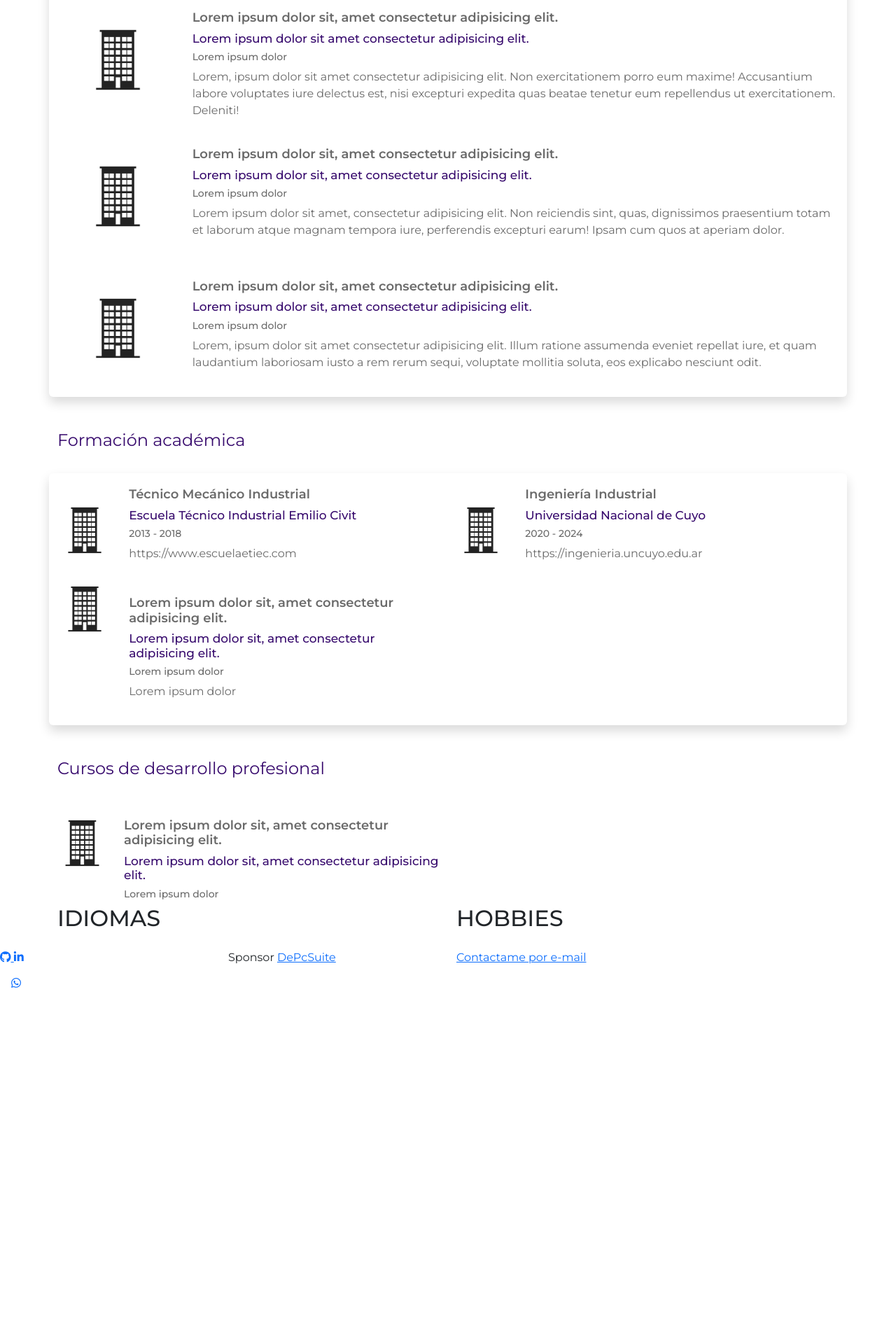
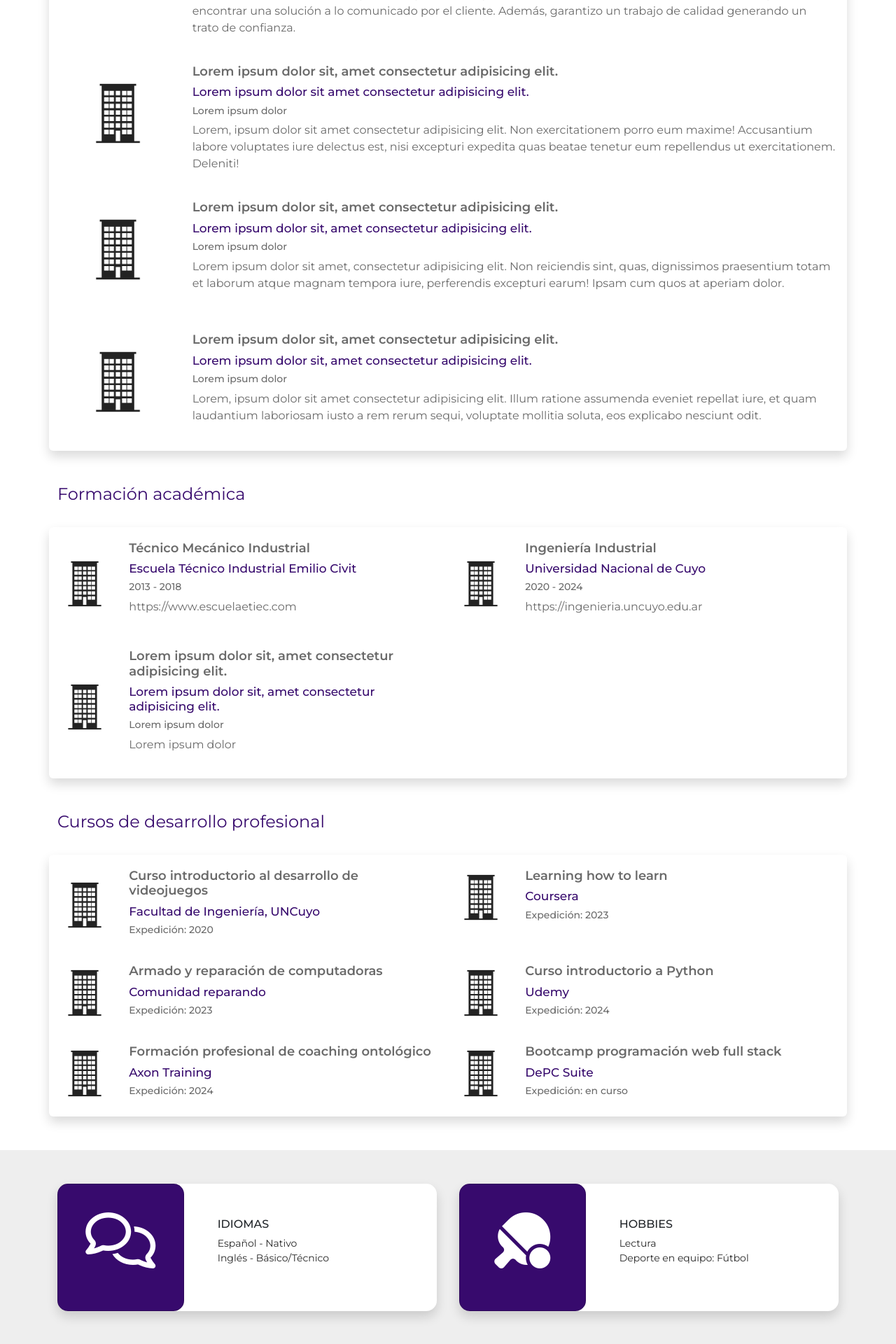
Before and after one commit to sk-mati/portfolio, a PHP site: page /sobre-mi.html in a window 1280 px wide. Shown: the part 1685-3605 px from the top of the page at 70% size. Before the commit the page ends 3096 px from the top, so only its background shows below. Run offline with PHP 8.4, Linux system fonts and the light colour scheme.

Commit message:
changes_14_10

```diff
--- a/css/estilos.css
+++ b/css/estilos.css
@@ -137,21 +137,17 @@ nav .active {
     text-decoration: none;
 }
 
-#proyectos footer .fa-linkedin-in, #sobremi footer .fa-linkedin-in{
+#proyectos footer .fa-linkedin-in, #sobremi footer .fa-linkedin-in {
     color: #E20000;
     background-color: white;
-    font-size: 20px;
-    border: 0px;
-    height: 32px;
-    width: 32px;
-    text-align: center;
-    padding: 8px 0 0 0;
-    border-radius: 80px;
-    margin: 0 8px;
+    font-size: 28px;
+    padding: 8px 8px 4px 8px;
+    border-radius: 22px;
+    margin-left: 10px;
 }
 
 #proyectos footer .fa-github, #sobremi footer .fa-github {
-    font-size: 30px;
+    font-size: 38px;
     color: #E20000;
 }
 
@@ -261,3 +257,37 @@ nav .active {
     -webkit-filter: grayscale(100%);
     filter: grayscale(0%);
 }
+
+#extras .card {
+    background-color:#370a6d;
+    border-radius: 15px;
+    padding: 40px 0;
+}
+
+#extras .card-idiomas {
+    border-radius: 15px;
+}
+
+#extras h2 {
+    font-size: 16px;
+}
+
+#sobremi .card {
+    height: 182px;
+}
+
+#extras i {
+    font-size: 80px;
+    color: white;
+}
+
+#extras ul {
+    padding: 0px;
+    font-size: 14px;
+    color: #282828;
+    list-style-type: none;
+}
+
+#extras {
+    background-color: #eee;
+}
--- a/sobre-mi.html
+++ b/sobre-mi.html
@@ -54,8 +54,9 @@
             <div class="row">
                 <div class="col-12 col-sm-7">
                     <h1 class="pb-5 pt-3">Sobre mí</h1>
-                    <p>Apasionado por la tecnología y gestión de proyectos. Soy desarrollador de programación Full Stack
-                        y de Base de datos.</p>
+                    <p>Soy desarrollador de programación Full Stack y de Base de datos. Trabajador autónomo y estudiante con capacidad de constante actualización
+                    y aprendizaje sobre competencias propias.
+                    Afín al área tecnológica tanto en dispositivos como en programación. Flexible a cada retroalimentación en forma sumatoria.</p>
                     <a href="contacto.html" class="btn btn-rojo my-5">Enviar mensaje</a>
                 </div>
                 <div class="col-10 col-sm-3 py-5 pe-5 d-none d-sm-block">
@@ -183,10 +184,11 @@
                                 <img src="images/sin-logo.png" alt="" class="img-fluid" class="baw">
                             </div>
                             <div class="col-sm-10 mt-4">
-                                <h3>Trabajador autónomo</h3>
-                                <h4>Profesor particular</h4>
+                                <h3>Profesor particular</h3>
+                                <h4>Trabajo autónomo</h4>
                                 <h5>ene 2019 - actualidad</h5>
-                                <p>Clases particulares en diversas materias técnicas</p>
+                                <p>Acompañamiento personalizado a diversos alumnos en distintas materias de índole técnico.
+                                Acompañamiento de personas en áreas relacionadas a la enseñanza computacional.</p>
                             </div>
                         </div>
                         <div class="row">
@@ -194,10 +196,14 @@
                                 <img src="images/sin-logo.png" alt="" class="img-fluid">
                             </div>
                             <div class="col-sm-10 mt-4">
-                                <h3>Trabajador autónomo</h3>
-                                <h4>Reparador</h4>
+                                <h3>Reparador de equipos electrónicos</h3>
+                                <h4>Trabajo autónomo</h4>
                                 <h5>ene 2019 - actualidad</h5>
-                                <p>Reparación de computadoras, impresoras, etc</p>
+                                <p>Reparación, mantenimiento y optimización de computadoras a nivel hardware y software.
+                                Reparación y mantenimiento de distintos tipos de impresoras.
+                                Reparación de celulares.
+                                Brindo un servicio en el cuál priorizo encontrar una solución a lo comunicado por el cliente. Además,
+                                garantizo un trabajo de calidad generando un trato de confianza.</p>
                             </div>
                         </div>
                         <div class="row">
@@ -282,7 +288,7 @@
                 </div>
                 <div class="col-12 col-sm-6">
                     <div class="row">
-                        <div class="col-2">
+                        <div class="col-2 py-3 my-auto d-none d-sm-block">
                             <img src="images/sin-logo.png" alt="" class="img-fluid">
                         </div>
                         <div class="col-12 col-sm-10 p-3">
@@ -295,24 +301,82 @@
                 </div>
             </div>
         </section>
-        <section id="cursos">
-            <div class="container">
+        <section id="cursos" class="container mb-5">
                 <div class="row">
-                    <div class="col-12 py-5">
+                    <div class="col-12 pt-5 pb-4">
                         <h2>Cursos de desarrollo profesional</h2>
                     </div>
                 </div>
-                <div class="row">
+                <div class="row shadow bg-white rounded p-1">
                     <div class="col-12 col-sm-6">
                         <div class="row">
-                            <div class="col-2">
-                                <img src="images/sin-logo.png" alt="" class="img-fluid">
+                            <div class="col-2 py-3 my-auto d-none d-sm-block">
+                                <img src="images/sin-logo.png" alt="" class="img-fluid baw" title="curso">
                             </div>
-                            <div class="col-10">
-                                <h3>Lorem ipsum dolor sit, amet consectetur adipisicing elit.</h3>
-                                <h4>Lorem ipsum dolor sit, amet consectetur adipisicing elit.</h4>
-                                <h5>Lorem ipsum dolor</h5>
+                            <div class="col-12- col-sm-10 p-3">
+                                <h3>Curso introductorio al desarrollo de videojuegos</h3>
+                                <h4>Facultad de Ingeniería, UNCuyo</h4>
+                                <h5>Expedición: 2020</h5>
                             </div>
+                        </div>
+                    </div>
+                    <div class="col-12 col-sm-6">
+                        <div class="row">
+                            <div class="col-2 py-3 my-auto d-none d-sm-block">
+                                <img src="images/sin-logo.png" alt="" class="img-fluid baw" title="curso">
+                            </div>
+                            <div class="col-12- col-sm-10 p-3">
+                                <h3>Learning how to learn</h3>
+                                <h4>Coursera</h4>
+                                <h5>Expedición: 2023</h5>
+                            </div>
+                        </div>
+                    </div>
+                    <div class="col-12 col-sm-6">
+                        <div class="row">
+                            <div class="col-2 py-3 my-auto d-none d-sm-block">
+                                <img src="images/sin-logo.png" alt="" class="img-fluid baw" title="curso">
+                            </div>
+                            <div class="col-12- col-sm-10 p-3">
+                                <h3>Armado y reparación de computadoras</h3>
+                                <h4>Comunidad reparando</h4>
+                                <h5>Expedición: 2023</h5>
+                            </div>
+                        </div>
+                    </div>
+                    <div class="col-12 col-sm-6">
+                        <div class="row">
+                            <div class="col-2 py-3 my-auto d-none d-sm-block">
+                                <img src="images/sin-logo.png" alt="" class="img-fluid baw" title="curso">
+                            </div>
+                            <div class="col-12- col-sm-10 p-3">
+                                <h3>Curso introductorio a Python</h3>
+                                <h4>Udemy</h4>
+                                <h5>Expedición: 2024</h5>
+                            </div>
+                        </div>
+                    </div>
+                    <div class="col-12 col-sm-6">
+                        <div class="row">
+                            <div class="col-2 py-3 my-auto d-none d-sm-block">
+                                <img src="images/sin-logo.png" alt="" class="img-fluid baw" title="curso">
+                            </div>
+                            <div class="col-12- col-sm-10 p-3">
+                                <h3>Formación profesional de coaching ontológico</h3>
+                                <h4>Axon Training</h4>
+                                <h5>Expedición: 2024</h5>
+                            </div>
+                        </div>
+                    </div>
+                    <div class="col-12 col-sm-6">
+                        <div class="row">
+                            <div class="col-2 py-3 my-auto d-none d-sm-block">
+                                <img src="images/sin-logo.png" alt="" class="img-fluid baw" title="curso">
+                            </div>
+                            <div class="col-12- col-sm-10 p-3">
+                                <h3>Bootcamp programación web full stack</h3>
+                                <h4>DePC Suite</h4>
+                                <h5>Expedición: en curso</h5>
                             </div>
                         </div>
                     </div>
@@ -320,19 +384,41 @@
         </section>
         <section id="extras">
             <div class="container">
-                <div class="row">
-                    <div class="col-6">
+                <div class="row py-5 mx-0">
+                    <div class="col-sm-6 col-12 pb-3 pb-sm-0">
+                        <div class="row mr-sm-1 bg-white card-idiomas shadow me-sm-1">
+                            <div class="col-4 text-center card">
+                                <i class="fa-regular fa-comments"></i>
+                            </div>
+                            <div class="col-8 p-5 pb-3">
                                 <h2>IDIOMAS</h2>
+                                <ul>
+                                    <li>Español - Nativo</li>
+                                    <li>Inglés - Básico/Técnico</li>
+                                </ul>
                             </div>
-                    <div class="col-6">
+                        </div>
+                    </div>
+                    <div class="col-sm-6 col-12">
+                        <div class="row ml-sm-2 bg-white card-idiomas shadow ms-sm-1">
+                            <div class="col-4 text-center card">
+                                <i class="fa-solid fa-table-tennis-paddle-ball"></i>
+                            </div>
+                            <div class="col-8 pt-5 px-5">
                                 <h2>HOBBIES</h2>
+                                <ul>
+                                    <li>Lectura</li>
+                                    <li>Deporte en equipo: Fútbol</li>
+                                </ul>
+                            </div>
+                        </div>
                     </div>
                 </div>
             </div>
         </section>
     </main>
 
-    <footer class="container mt-auto pb-3"></footer>
+    <footer class="container mt-auto py-4">
     <div class="row">
         <div class="col-sm-3 col-12">
             <a href="https://github.com/sk-mati" target="_blank">
@@ -343,7 +429,8 @@
             </a>
         </div>
         <div class="col-sm-3 col-12">
-            Sponsor <a href="https://depcsuite.com">DePcSuite</a>
+            Sponsor
+            <a href="https://depcsuite.com">DePc Suite</a>
         </div>
         <div class="col-sm-3 col-12">
             <a href="mailto:mati.skmj@gmail.com">Contactame por e-mail</a>
```
Also changed, not shown: images/logo-depcsuite.jpg (added). Lines whose indentation alone changed are shown as unchanged.
